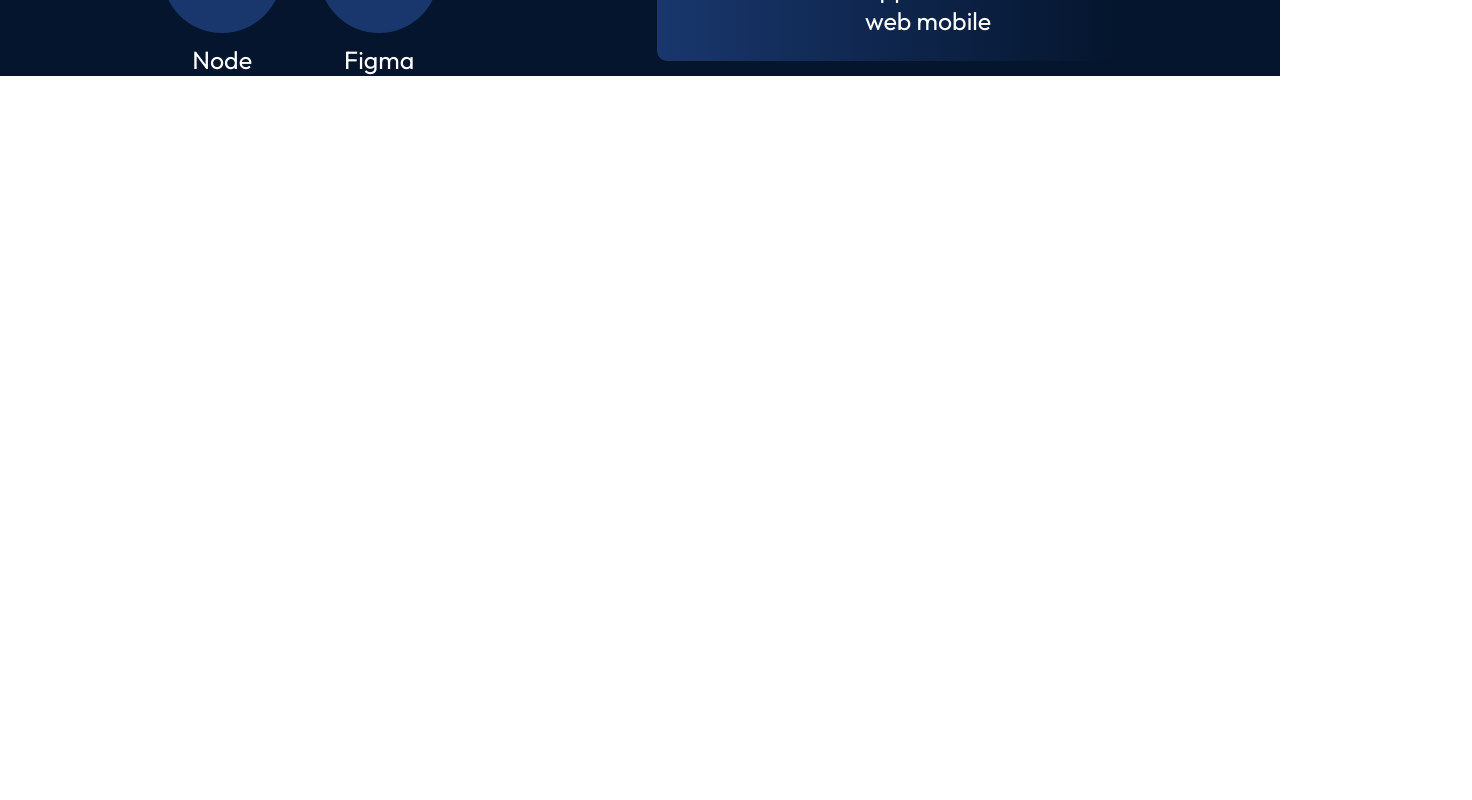
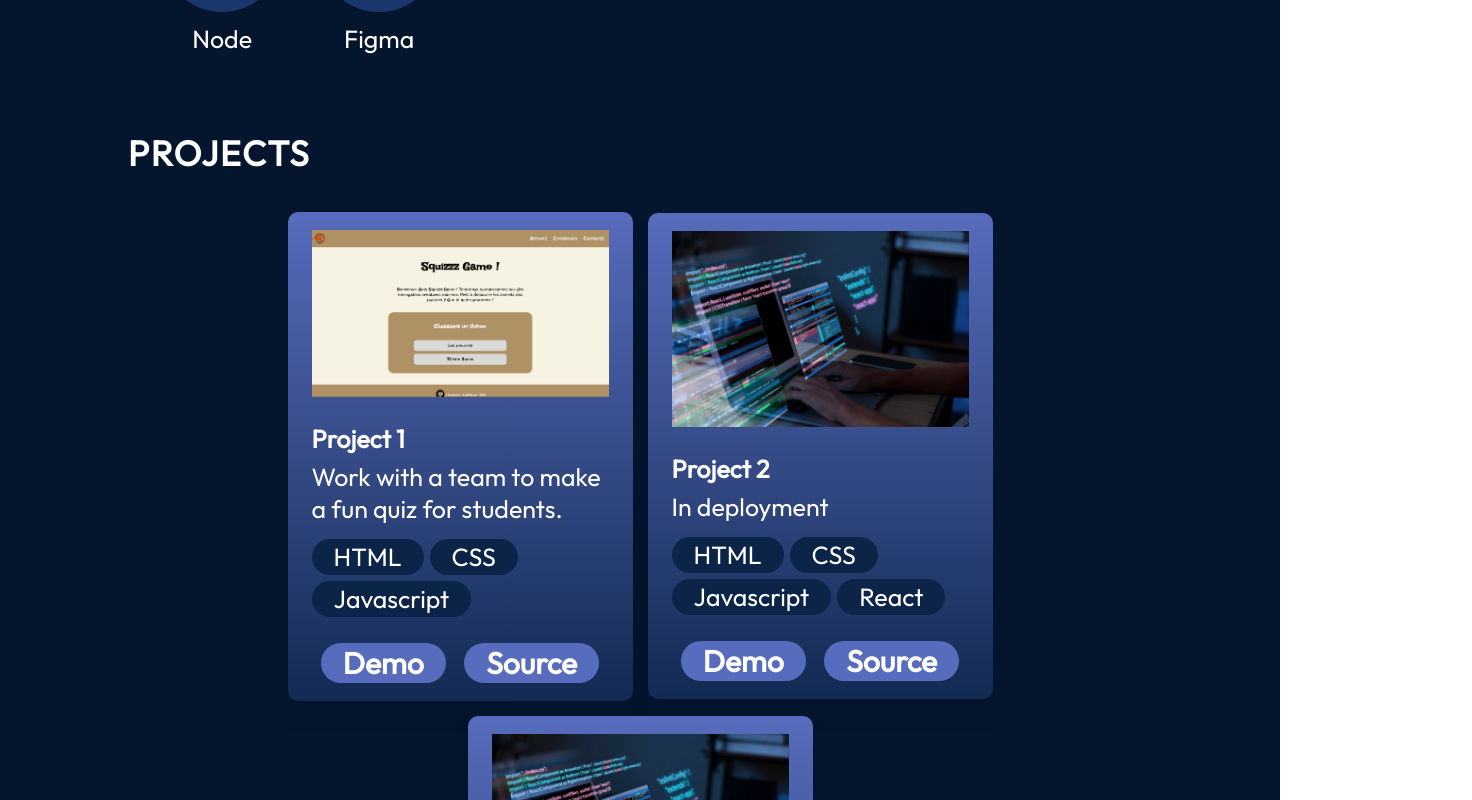
Before and after one commit to AnthonyChampion/Portfolio, a React (Vite) app: page / in a window 1280 px wide. Shown: the part 1540-2340 px from the top of the page, 1472 px wide, since content can reach past the window. Before the commit the page ends 1616 px from the top, so only its background shows below. Built offline with nearby package versions, Linux system fonts and the light colour scheme.

Commit message:
Add Project and Contact components + module.css

```diff
--- a/src/App.jsx
+++ b/src/App.jsx
@@ -3,6 +3,8 @@ import { About } from "./components/About/About";
 import { Hero } from "./components/Hero/Hero";
 import { Navbar } from "./components/Navbar/NavBar";
 import { Experience } from "./components/Experience/Experience";
+import { Projects } from "./components/Projects/Projects";
+import { Contact } from "./components/Contact/Contact";
 
 function App() {
 
@@ -11,6 +13,8 @@ function App() {
     <Hero />
     <About />
     <Experience />
+    <Projects />
+    <Contact />
   </div>;
 
 }
--- a/src/App.module.css
+++ b/src/App.module.css
@@ -4,4 +4,5 @@
     background-color: var(--color-bg);
     width: 100%;
     height: 100%;
+    overflow: hidden;
 }
--- /dev/null
+++ b/src/components/Contact/Contact.jsx
@@ -0,0 +1,32 @@
+import React from "react";
+
+import styles from "./Contact.module.css";
+import { getImageUrl } from "../../utils";
+
+export const Contact = () => {
+    return (
+        <footer id="contact" className={styles.container}>
+            <div className={styles.text}>
+                <h2>Contact</h2>
+                <p>Feel free to reach out!</p>
+            </div>
+            <ul className={styles.links}>
+                <li className={styles.link}>
+                    <img src={getImageUrl("contact/emailIcon.png")} alt="Email icon" />
+                    <a href="mailto:myemail@email.com">anthonyrodrigues.c@gmail.com</a>
+                </li>
+                <li className={styles.link}>
+                    <img
+                        src={getImageUrl("contact/linkedinIcon.png")}
+                        alt="LinkedIn icon"
+                    />
+                    <a href="https://www.linkedin.com/in/anthony-rodrigues-champion/368406188">linkedin.com/Anthony-Rodrigues-Champion</a>
+                </li>
+                <li className={styles.link}>
+                    <img src={getImageUrl("contact/githubIcon.png")} alt="Github icon" />
+                    <a href="https://www.github.com/myname">github.com/AnthonyChampion</a>
+                </li>
+            </ul>
+        </footer>
+    );
+};
--- /dev/null
+++ b/src/components/Contact/Contact.module.css
@@ -0,0 +1,64 @@
+@import "../../vars.css";
+
+.container {
+    color: var(--color-text);
+    margin-top: 120px;
+    background-color: var(--color-secondary);
+    display: flex;
+    flex-direction: row;
+    justify-content: space-evenly;
+    width: 100vw;
+    padding: 58px 10%;
+    gap: 10px;
+}
+
+.text h2 {
+    font-size: 50px;
+    font-weight: 700;
+    letter-spacing: 4px;
+}
+
+.text p {
+    font-size: 20px;
+    font-weight: 400;
+    letter-spacing: 2px;
+}
+
+.links {
+    display: flex;
+    flex-direction: column;
+    align-items: flex-start;
+    list-style: none;
+    gap: 26px;
+}
+
+.link {
+    display: flex;
+    align-items: center;
+    gap: 25px;
+}
+
+.link a {
+    color: var(--color-text);
+    text-decoration: none;
+    font-size: 15px;
+    font-weight: 400;
+    letter-spacing: 1.5px;
+}
+
+@media screen and (max-width: 830px) {
+    .container {
+        flex-direction: column;
+        gap: 23px;
+    }
+
+    .text {
+        display: flex;
+        flex-direction: column;
+        align-items: center;
+    }
+
+    .links {
+        align-items: center;
+    }
+}
--- a/src/components/Hero/Hero.jsx
+++ b/src/components/Hero/Hero.jsx
@@ -12,7 +12,7 @@ export const Hero = () => {
                 <a href="mailto:myemail@email.com"
                     className={styles.contactBtn}>Contact Me</a>
             </div>
-            <img src={getImageUrl("hero/hero.png")}
+            <img src={getImageUrl("hero/profil.png")}
                 alt="Hero image of me"
                 className={styles.heroImg} />
             <div className={styles.topBlur} />
--- a/src/components/Hero/Hero.module.css
+++ b/src/components/Hero/Hero.module.css
@@ -48,7 +48,7 @@
 }
 
 .heroImg {
-    width: 30%;
+    width: 20%;
     z-index: 1;
 
     animation-name: floating;
--- /dev/null
+++ b/src/components/Projects/ProjectCard.jsx
@@ -0,0 +1,37 @@
+import React from "react";
+
+import styles from "./ProjectCard.module.css";
+import { getImageUrl } from "../../utils";
+
+export const ProjectCard = ({
+    project: { title, imageSrc, description, skills, demo, source },
+}) => {
+    return (
+        <div className={styles.container}>
+            <img
+                src={getImageUrl(imageSrc)}
+                alt={`Image of ${title}`}
+                className={styles.image}
+            />
+            <h3 className={styles.title}>{title}</h3>
+            <p className={styles.description}>{description}</p>
+            <ul className={styles.skills}>
+                {skills.map((skill, id) => {
+                    return (
+                        <li key={id} className={styles.skill}>
+                            {skill}
+                        </li>
+                    );
+                })}
+            </ul>
+            <div className={styles.links}>
+                <a href={demo} className={styles.link}>
+                    Demo
+                </a>
+                <a href={source} className={styles.link}>
+                    Source
+                </a>
+            </div>
+        </div>
+    );
+};
--- /dev/null
+++ b/src/components/Projects/ProjectCard.module.css
@@ -0,0 +1,61 @@
+@import "../../vars.css";
+
+.container {
+    display: flex;
+    flex-direction: column;
+    border-radius: 10px;
+    background: linear-gradient(180deg, #576cbc 0%, #132a53 100%);
+    box-shadow: 0 16px 14px 0 #04152d;
+    padding: 18px 24px;
+    max-width: 345px;
+}
+
+.image {
+    margin-bottom: 26px;
+}
+
+.title {
+    font-size: 25px;
+    font-weight: 700;
+}
+
+.description {
+    margin-top: 6px;
+    font-size: 25px;
+    font-weight: 400;
+}
+
+.skills {
+    width: 100%;
+    margin-top: 14px;
+    display: flex;
+    flex-direction: row;
+    flex-wrap: wrap;
+    gap: 6px;
+    list-style: none;
+}
+
+.skill {
+    font-size: 25px;
+    font-weight: 400;
+    border-radius: 100px;
+    background: var(--color-dark);
+    padding: 2px 22px;
+}
+
+.links {
+    width: 100%;
+    margin-top: 26px;
+    display: flex;
+    justify-content: space-around;
+}
+
+.link {
+    text-decoration: none;
+    color: var(--color-text);
+    font-size: 30px;
+    font-weight: 600;
+    border-radius: 100px;
+    background: var(--color-primary);
+    padding: 1px 22px;
+}
--- /dev/null
+++ b/src/components/Projects/Projects.jsx
@@ -0,0 +1,19 @@
+import React from "react";
+
+import styles from "./Projects.module.css";
+
+import projects from "../../data/projects.json";
+import { ProjectCard } from "./ProjectCard";
+
+export const Projects = () => {
+    return (
+        <section className={styles.container} id="projects">
+            <h2 className={styles.title}>Projects</h2>
+            <div className={styles.projects}>
+                {projects.map((project, id) => {
+                    return <ProjectCard key={id} project={project} />;
+                })}
+            </div>
+        </section>
+    )
+};
--- /dev/null
+++ b/src/components/Projects/Projects.module.css
@@ -0,0 +1,26 @@
+@import "../../vars.css";
+
+.container {
+    margin-top: 76px;
+    color: var(--color-text);
+    margin-left: 10%;
+    margin-right: 10%;
+}
+
+.title {
+    font-size: 35px;
+    font-weight: 700;
+    letter-spacing: 1.75px;
+    text-transform: uppercase;
+}
+
+.projects {
+    margin-top: 37px;
+    display: flex;
+    flex-direction: row;
+    flex-wrap: wrap;
+    align-items: center;
+    justify-content: center;
+    gap: 15px;
+    width: 100%;
+}
--- a/src/data/history.json
+++ b/src/data/history.json
@@ -1,11 +1,11 @@
 [
     {
-        "formation": "Développeur Web et web mobile",
+        "formation": "Web Developer",
         "organisation": "Wild Code School",
-        "startDate": "Fevr, 2024",
-        "endDate": "En cours",
+        "startDate": "Feb, 2024",
+        "endDate": "Present",
         "experiences": [
-            "Développer les parties frontend et backend d'une application web ou web mobile"
+            "Learning and use all skills to develop a web and web mobile application"
         ],
         "imageSrc": "history/wcslogo.png"
     }
--- /dev/null
+++ b/src/data/projects.json
@@ -0,0 +1,40 @@
+[
+    {
+        "title": "Project 1",
+        "imageSrc": "projects/SquizzGame.png",
+        "description": "Work with a team to make a fun quiz for students.",
+        "skills": [
+            "HTML",
+            "CSS",
+            "Javascript"
+        ],
+        "demo": "https://wildcodeschool-2024-02.github.io/JS-RemoteFR-P1-CodeSquad/",
+        "source": "https://github.com/WildCodeSchool-2024-02/JS-RemoteFR-P1-CodeSquad"
+    },
+    {
+        "title": "Project 2",
+        "imageSrc": "projects/Project2.png",
+        "description": "In deployment",
+        "skills": [
+            "HTML",
+            "CSS",
+            "Javascript",
+            "React"
+        ],
+        "demo": "In deployment",
+        "source": "In deployment"
+    },
+    {
+        "title": "Project 3",
+        "imageSrc": "projects/Project2.png",
+        "description": "In deployment",
+        "skills": [
+            "HTML",
+            "CSS",
+            "Javascript",
+            "React"
+        ],
+        "demo": "In deployment",
+        "source": "In deployment"
+    }
+]
```
Also changed, not shown: assets/hero/profil.png (added), assets/projects/Project2.png (added).
